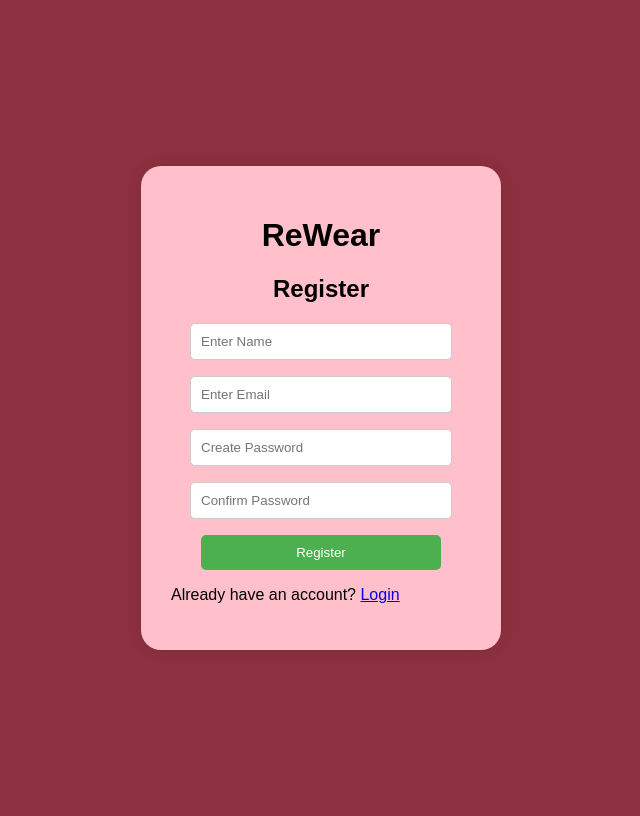
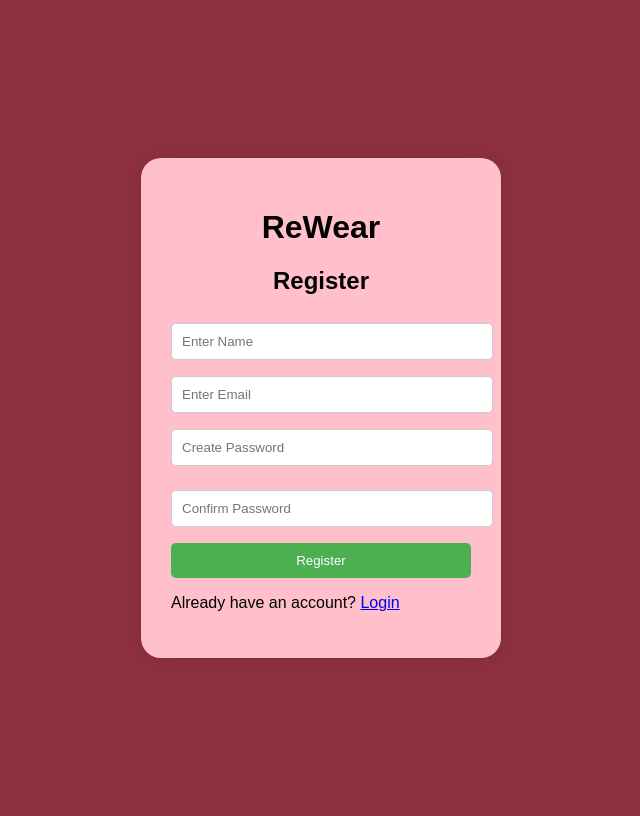
Before and after one commit to dhruv3120/ReWare, a Flask app: page /register in a window 1280 px wide. Shown: the whole page, without its empty margins (319-959 px from the left). Run offline with Flask 3, Linux system fonts and the light colour scheme.

Commit message:
Update Style.css

```diff
--- a/static/Style.css
+++ b/static/Style.css
@@ -1,4 +1,4 @@
-body {
+body{
     font-family: Arial, sans-serif;
     background-color: rgb(141, 48, 63);
     display: flex;
@@ -6,32 +6,58 @@ body {
     align-items: center;
     justify-content: center;
 }
-.login-box {
+.login-box{
     background-color: pink;
     padding: 30px;
     border-radius: 20px;
     box-shadow: 0 0 15px rgba(0,0,0,0.1);
     width: 300px;
+
 }
-h1, h2 {
+.login-box h2{
     text-align: center;
+    margin-bottom: 20px;
 }
 
-input {
-    width: 80%;
+h1{
+    font-weight: bold;
+    align-items: center;
+}
+input[type="email"], input[type="text"], input[type="password"] {
+    width: 100%;
     padding: 10px;
-    margin: 8px auto 16px;
+    margin: 8px 0;
     border: 1px solid #ccc;
     border-radius: 5px;
-    display: block;
 }
-
+input[type="email"].incorrect, input[type="text"].incorrect, input[type="password"].incorrect {
+    width: 100%;
+    padding: 10px;
+    margin: 8px 0;
+    border: 1px solid #ff0000;
+    border-radius: 5px;
+}
+input[type="password"] {
+    width: 100%;
+    padding: 10px;
+    margin: 8px 0 16px;
+    border: 1px solid #ccc;
+    border-radius: 5px;
+}
 input[type="submit"] {
+    width: 100%;
+    padding: 10px;
     background-color: #4CAF50;
     color: white;
     border: none;
+    border-radius: 5px;
     cursor: pointer;
 }
+
 input[type="submit"]:hover {
     background-color: #45a049;
 }
+h1{
+    font-weight: bold;
+    text-align: center;
+}
```
